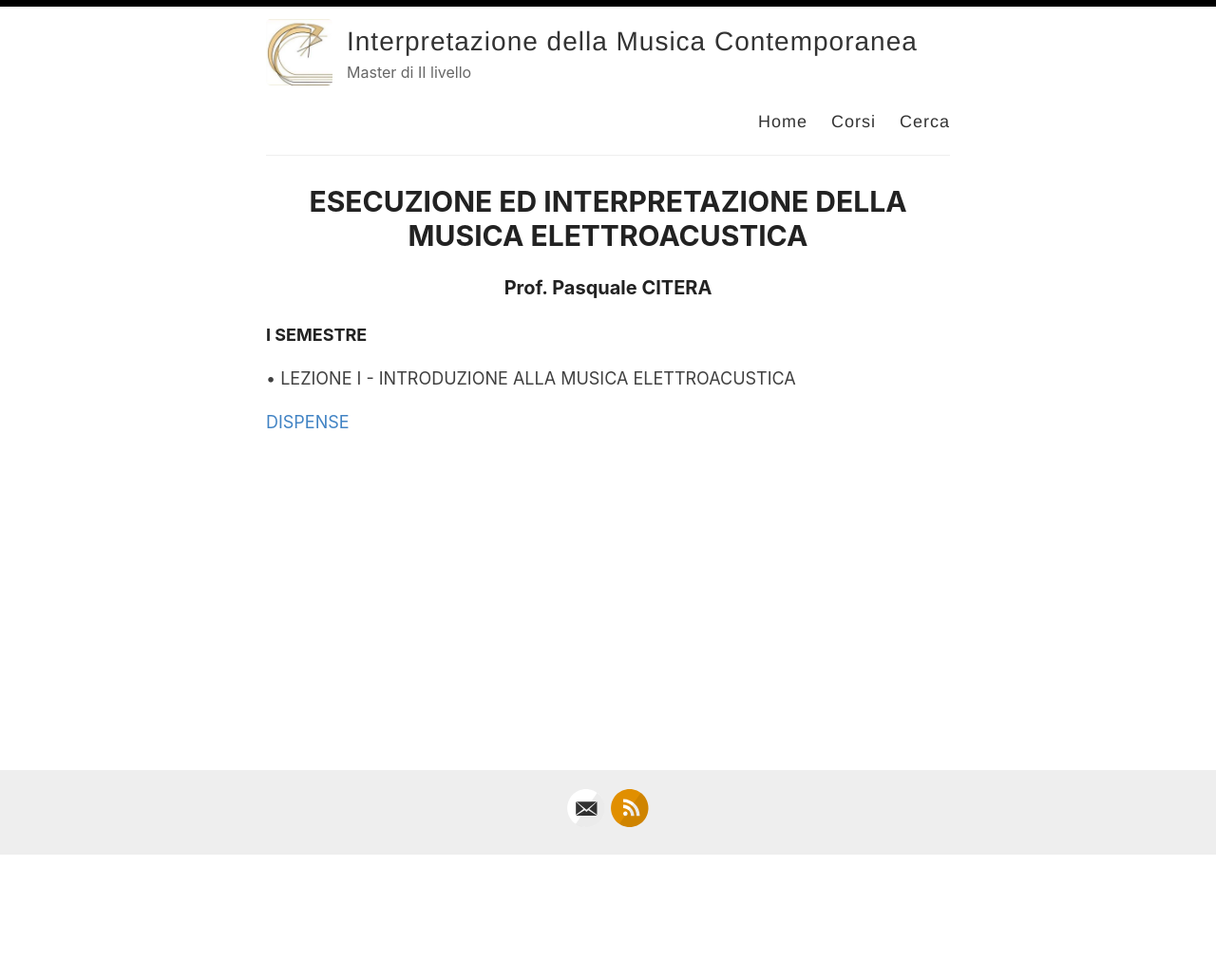
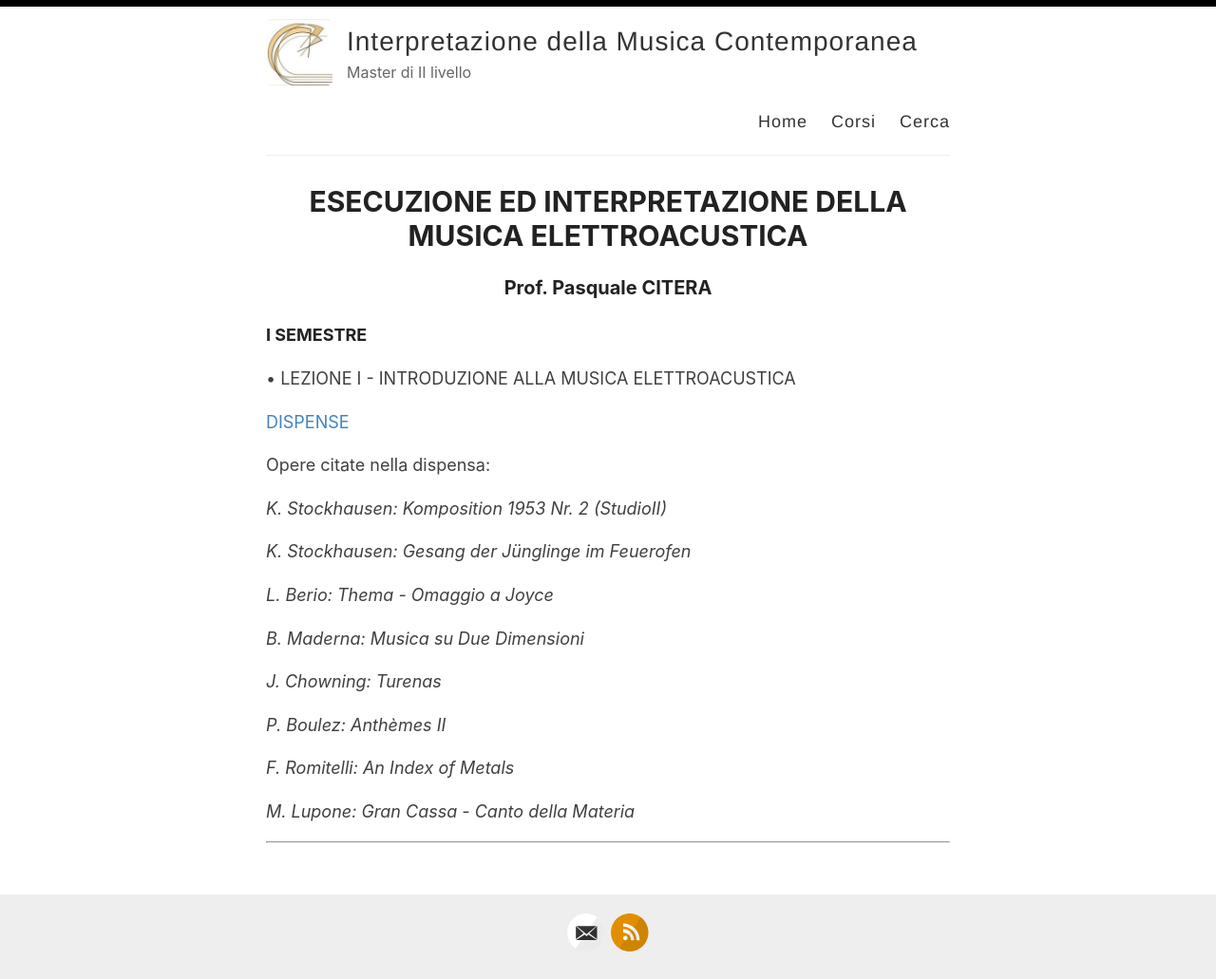
Before and after one commit to mastercontemporanea/2022, a Jekyll site: the page built from _pages/citera.md, in a window 1280 px wide. Shown: the whole page at 95% size. Built offline with Jekyll 4.4.1, drawn with Linux system fonts in a browser that asks for light colours; before the commit the page ends 901 px from its top, so only the background shows below that.

Commit message:
braniCitati

```diff
--- a/_pages/citera.md
+++ b/_pages/citera.md
@@ -11,10 +11,34 @@ permalink: /citera/
 
 <a href="https://www.academia.edu/21693947/LEZIONE_I_-_INTRODUZIONE_E_STORIA_DELLA_MUSICA_ELETTROACUSTICA" target="_blank">DISPENSE</a>
 
+Opere citate nella dispensa:
+
+*K. Stockhausen: Komposition 1953 Nr. 2 (StudioII)*
+
+*K. Stockhausen: Gesang der Jünglinge im Feuerofen*
+
+*L. Berio: Thema - Omaggio a Joyce*
+
+*B. Maderna: Musica su Due Dimensioni*
+
+*J. Chowning: Turenas*
+
+*P. Boulez: Anthèmes II*
+
+*F. Romitelli: An Index of Metals*
+
+*M. Lupone: Gran Cassa - Canto della Materia*
+
+---
+
+
+
+
+
 
 <!---
 
----
+
 
 • INCONTRO II - CENNI DI ACUSTICA E PSICOACUSTICA
 <a href="https://www.academia.edu/22305517/LEZIONE_II_-_ACUSTICA_E_PSICOACUSTICA" target="_blank">DISPENSE</a>
```
